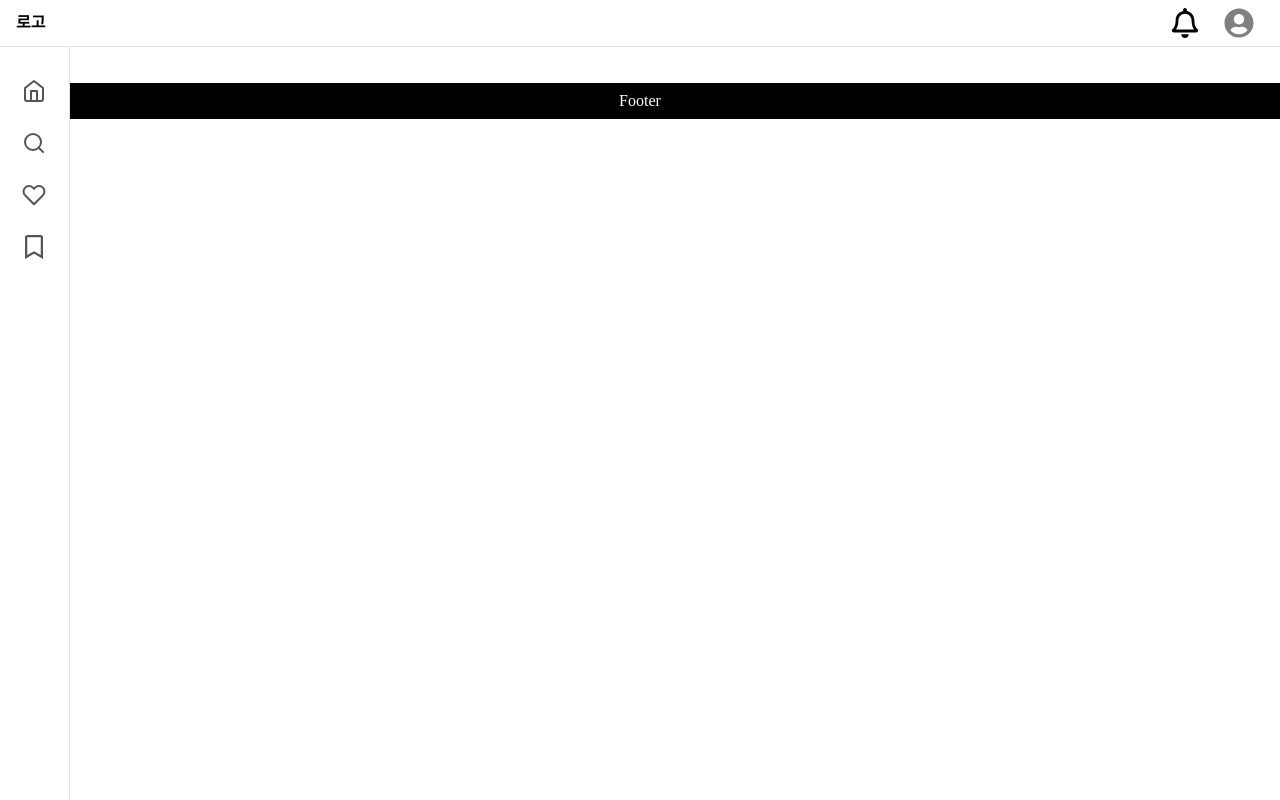
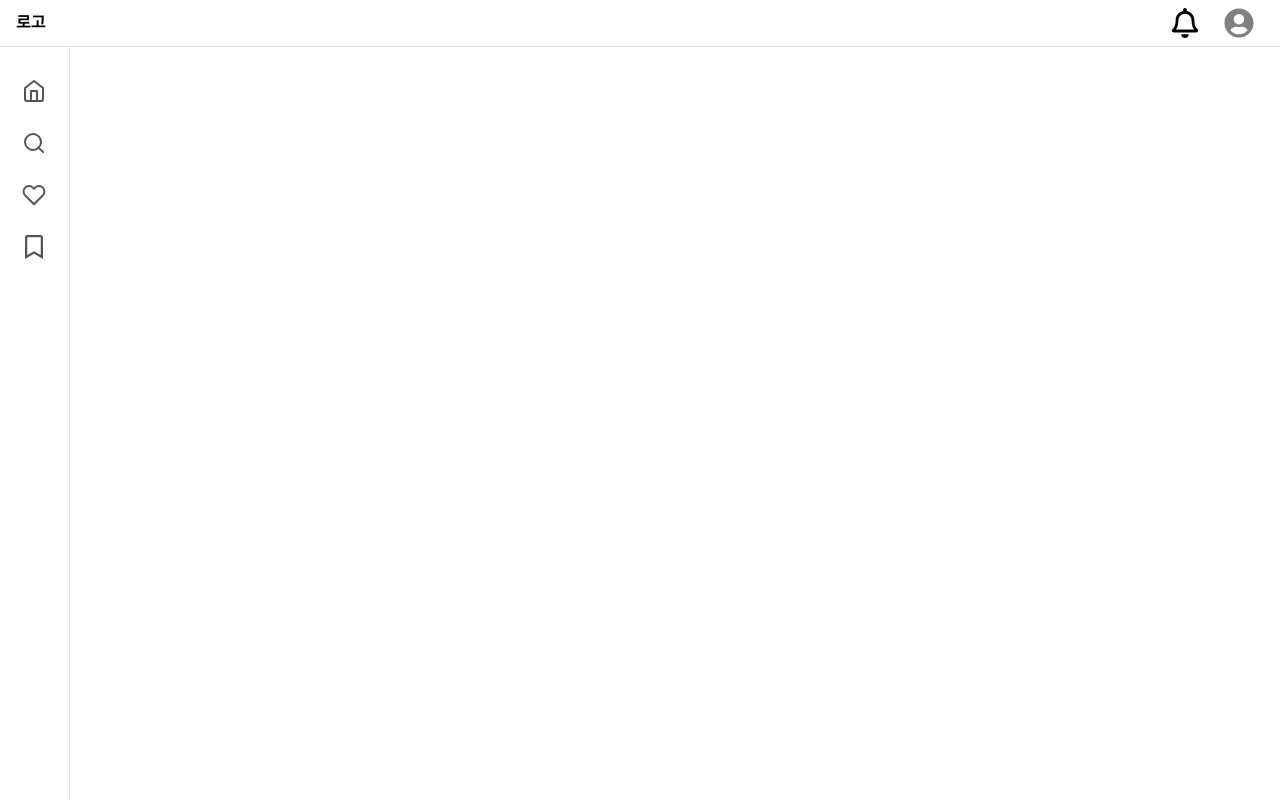
Before and after one commit to parkminjo/news-feed, a React (Vite) app: page / in a window 1280 px wide. Built offline with nearby package versions, Linux system fonts and the light colour scheme.

Commit message:
design: footer 컴포넌트 사용하지 않도록 변경

```diff
--- a/src/pages/Home.jsx
+++ b/src/pages/Home.jsx
@@ -16,13 +16,6 @@ const StContentWrapper = styled.div`
   padding: 10px;
 `;
 
-const StFooter = styled.footer`
-  background-color: black;
-  color: white;
-  padding: 10px;
-  text-align: center;
-`;
-
 const Home = () => {
   return (
     <StContainer>
@@ -33,7 +26,6 @@ const Home = () => {
           <div>Home</div>
         </StContentWrapper>
       </StMainContent>
-      <StFooter>Footer</StFooter>
     </StContainer>
   );
 };
```
